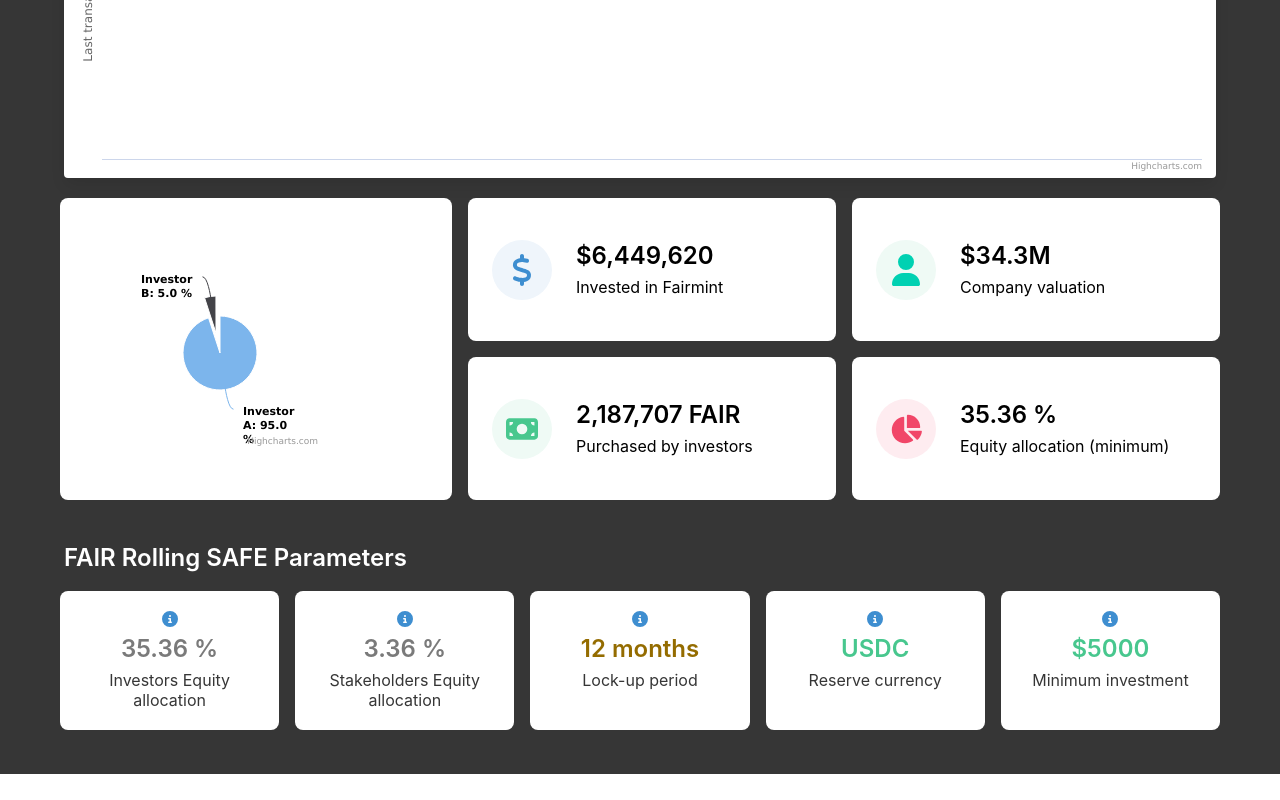
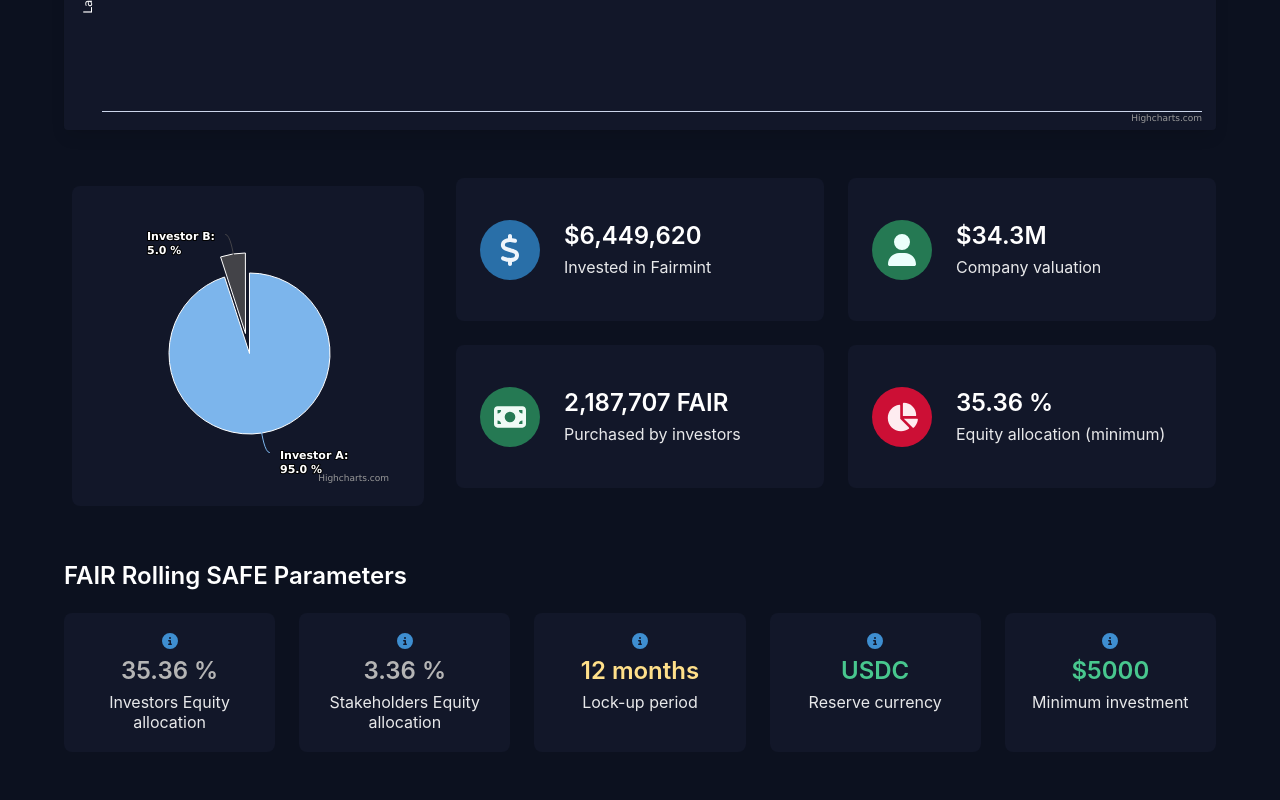
Before and after one commit to joaooliveira95/theia-coding-challenge, a React (Create React App) app in the folder app/: page / in a window 1280 px wide. Shown: the part 433-1233 px from the top of the page. Before the commit the page ends 1207 px from the top, so only its background shows below. Built offline with nearby package versions, Linux system fonts and the light colour scheme; no server answers.

Commit message:
Restyling

```diff
--- a/app/src/components/Chart.component.js
+++ b/app/src/components/Chart.component.js
@@ -15,24 +15,44 @@ export default function Chart() {
 
   const options = {
     chart: {
+      backgroundColor: "#121729",
       zoomType: "x",
     },
     title: {
       text: "FAIR Offering Data",
+      style: {
+        color: "#FFF",
+      },
     },
     subtitle: {
       text:
         document.ontouchstart === undefined
           ? "Click and drag in the plot area to zoom in"
           : "Pinch the chart to zoom in",
+      style: {
+        color: "#FFF",
+      },
     },
     xAxis: {
       type: "datetime",
+      labels: {
+        style: {
+          color: "#FFF",
+        },
+      }
     },
     yAxis: {
       title: {
         text: "Last transaction price",
+        style: {
+          color: "#FFF",
+        },
       },
+      labels: {
+        style: {
+          color: "#FFF",
+        },
+      }
     },
     legend: {
       enabled: false,
@@ -79,7 +99,7 @@ export default function Chart() {
   };
 
   return (
-    <div style={{padding: '0.25rem'}}>
+    <div style={{ padding: "0.25rem" }}>
       <HighchartsReact highcharts={Highcharts} options={options} />
     </div>
   );
--- a/app/src/components/Content.component.js
+++ b/app/src/components/Content.component.js
@@ -13,28 +13,35 @@ import Connect from "./Connect.component";
 
 export default function Content() {
   return (
-    <div className="container is-max-widescreen has-text-centered">
-      <Connect />
+    <div
+      className="container is-max-widescreen has-text-centered"
+      style={{ width: "100%" }}
+    >
+      {/* <Connect /> */}
+
       <p className="title is-size-4 has-text-left">Live Data</p>
+      <div className="columns is-multiline">
+        <div className="column is-full">
           <div className="card">
             <Chart />
           </div>
+        </div>
+      </div>
       <br />
-      <div className="columns">
-        <div className="column is-one-third custom-card">
-          <div>
-            <div className="card-content">
+      <div className="columns is-multiline">
+        <div className="column is-one-third is-full-desktop is-one-third-widescreen">
+          <div className="chart-card">
             <InvestorsChart />
           </div>
         </div>
-        </div>
         <div className="column">
-          <div className="columns">
-            <div className="column custom-card">
-              <div className="icon-container has-background-info-light">
+          <div className="columns is-multiline">
+            <div className="column is-full is-full-desktop is-half-widescreen">
+              <div className="custom-card">
+                <div className="icon-container has-background-info-dark">
                   <FontAwesomeIcon
                     icon={faDollarSign}
-                  className="has-text-info"
+                    className="has-text-info-light"
                   />
                 </div>
                 <div className="card-content">
@@ -42,9 +49,14 @@ export default function Content() {
                   <p className="subtitle is-size-6">Invested in Fairmint</p>
                 </div>
               </div>
-            <div className="column custom-card">
-              <div className="icon-container has-background-success-light">
-                <FontAwesomeIcon icon={faUser} className="has-text-primary" />
+            </div>
+            <div className="column is-full is-full-desktop is-half-widescreen">
+              <div className="custom-card">
+                <div className="icon-container has-background-success-dark">
+                  <FontAwesomeIcon
+                    icon={faUser}
+                    className="has-text-primary-light"
+                  />
                 </div>
                 <div className="card-content">
                   <p className="title is-size-4">$34.3M</p>
@@ -52,33 +64,36 @@ export default function Content() {
                 </div>
               </div>
             </div>
-          <div className="columns">
-            <div className="column custom-card">
-              <div className="icon-container has-background-success-light">
+          </div>
+          <div className="columns is-multiline">
+            <div className="column is-full is-full-desktop is-half-widescreen">
+              <div className="custom-card">
+                <div className="icon-container has-background-success-dark">
                   <FontAwesomeIcon
                     icon={faMoneyBill}
-                  className="has-text-success"
+                    className="has-text-success-light"
                   />
                 </div>
                 <div className="card-content">
-                <p className="title is-size-4 has-text-dark">2,187,707 FAIR</p>
-                <p className="subtitle is-size-6 has-text-dark">
-                  Purchased by investors
-                </p>
+                  <p className="title is-size-4 ">2,187,707 FAIR</p>
+                  <p className="subtitle is-size-6 ">Purchased by investors</p>
                 </div>
               </div>
-            <div className="column custom-card">
-              <div className="icon-container has-background-danger-light">
+            </div>
+            <div className="column is-full is-full-desktop is-half-widescreen">
+              <div className="custom-card">
+                <div className="icon-container has-background-danger-dark">
                   <FontAwesomeIcon
                     icon={faChartPie}
-                  className="has-text-danger"
+                    className="has-text-danger-light"
                   />
                 </div>
                 <div className="card-content">
-                <p className="title is-size-4 has-text-dark">35.36 %</p>
-                <p className="subtitle is-size-6 has-text-dark">
+                  <p className="title is-size-4 ">35.36 %</p>
+                  <p className="subtitle is-size-6 ">
                     Equity allocation (minimum)
                   </p>
+                </div>
               </div>
             </div>
           </div>
@@ -88,35 +103,43 @@ export default function Content() {
       <p className="title is-size-4 has-text-left">
         FAIR Rolling SAFE Parameters
       </p>
-      <div className="fair-params columns">
-        <div className="column custom-card">
+      <div className="fair-params columns is-3 is-multiline">
+        <div className="column is-full is-half-tablet is-one-quarter-desktop is-one-fifth-widescreen">
+          <div className="custom-card">
             <FontAwesomeIcon icon={faInfoCircle} className="has-text-info" />
-          <p className="title is-size-4 has-text-grey">35.36 %</p>
-          <p className="subtitle is-size-6 has-text-dark">
-            Investors Equity allocation
-          </p>
+            <p className="title is-size-4 has-text-grey-light">35.36 %</p>
+            <p className="subtitle is-size-6 ">Investors Equity allocation</p>
           </div>
-        <div className="column custom-card">
+        </div>
+        <div className="column is-full is-half-tablet is-one-quarter-desktop is-one-fifth-widescreen">
+          <div className="custom-card">
             <FontAwesomeIcon icon={faInfoCircle} className="has-text-info" />
-          <p className="title is-size-4 has-text-grey">3.36 %</p>
-          <p className="subtitle is-size-6 has-text-dark">
+            <p className="title is-size-4 has-text-grey-light">3.36 %</p>
+            <p className="subtitle is-size-6 ">
               Stakeholders Equity allocation
             </p>
           </div>
-        <div className="column custom-card">
+        </div>
+        <div className="column is-full is-half-tablet is-one-quarter-desktop is-one-fifth-widescreen">
+          <div className="custom-card">
             <FontAwesomeIcon icon={faInfoCircle} className="has-text-info" />
-          <p className="title is-size-4 has-text-warning-dark">12 months</p>
-          <p className="subtitle is-size-6 has-text-dark">Lock-up period</p>
+            <p className="title is-size-4 has-text-warning">12 months</p>
+            <p className="subtitle is-size-6 ">Lock-up period</p>
           </div>
-        <div className="column custom-card">
+        </div>
+        <div className="column is-full is-half-tablet is-one-quarter-desktop is-one-fifth-widescreen">
+          <div className="custom-card">
             <FontAwesomeIcon icon={faInfoCircle} className="has-text-info" />
             <p className="title is-size-4 has-text-success">USDC</p>
-          <p className="subtitle is-size-6 has-text-dark">Reserve currency</p>
+            <p className="subtitle is-size-6 ">Reserve currency</p>
           </div>
-        <div className="column custom-card">
+        </div>
+        <div className="column is-full is-half-tablet is-one-quarter-desktop is-one-fifth-widescreen">
+          <div className="custom-card">
             <FontAwesomeIcon icon={faInfoCircle} className="has-text-info" />
             <p className="title is-size-4 has-text-success">$5000</p>
-          <p className="subtitle is-size-6 has-text-dark">Minimum investment</p>
+            <p className="subtitle is-size-6 ">Minimum investment</p>
+          </div>
         </div>
       </div>
     </div>
--- a/app/src/components/InvestorsChart.component.js
+++ b/app/src/components/InvestorsChart.component.js
@@ -4,12 +4,12 @@ import HighchartsReact from "highcharts-react-official";
 export default function InvestorsChart() {
   const options = {
     chart: {
+      backgroundColor: "#121729",
       plotBackgroundColor: null,
       plotBorderWidth: null,
       plotShadow: false,
       type: "pie",
-      height: 200,
-      width: 220,
+      height: 280,
     },
     title: {
       text: "",
@@ -29,6 +29,9 @@ export default function InvestorsChart() {
         dataLabels: {
           enabled: true,
           format: "<b>{point.name}</b>: {point.percentage:.1f} %",
+          style: {
+            color: "#fff",
+          },
         },
       },
     },
--- a/app/src/components/content.styles.scss
+++ b/app/src/components/content.styles.scss
@@ -1,13 +1,21 @@
+.hero.is-dark {
+  background-color: #0c111f !important;
+}
+
+.card {
+  background-color: #121729 !important;
+}
+
 .custom-card {
-  background-color: #fff;
+  height: 100%;
+  width: 100%;
+  background-color: #121729;
   border-radius: 0.5rem;
-  margin: 0.5rem;
   padding: 1.25rem 1.5rem !important;
 
   display: flex !important;
   flex-direction: row;
   align-items: center;
-  color: #000 !important;
   text-align: left;
   transition: 250ms;
 
@@ -32,7 +40,6 @@
 
   .card-content {
     p {
-      color: #000 !important;
       text-align: left;
     }
   }
@@ -40,6 +47,13 @@
   p.subtitle {
     margin-top: -1rem !important;
   }
+}
+
+.chart-card {
+  background-color: #121729;
+  border-radius: 0.5rem;
+  margin: 0.5rem;
+  padding: 1.25rem 1.5rem !important;
 }
 
 .fair-params {
```
Lines whose indentation alone changed are shown as unchanged.
